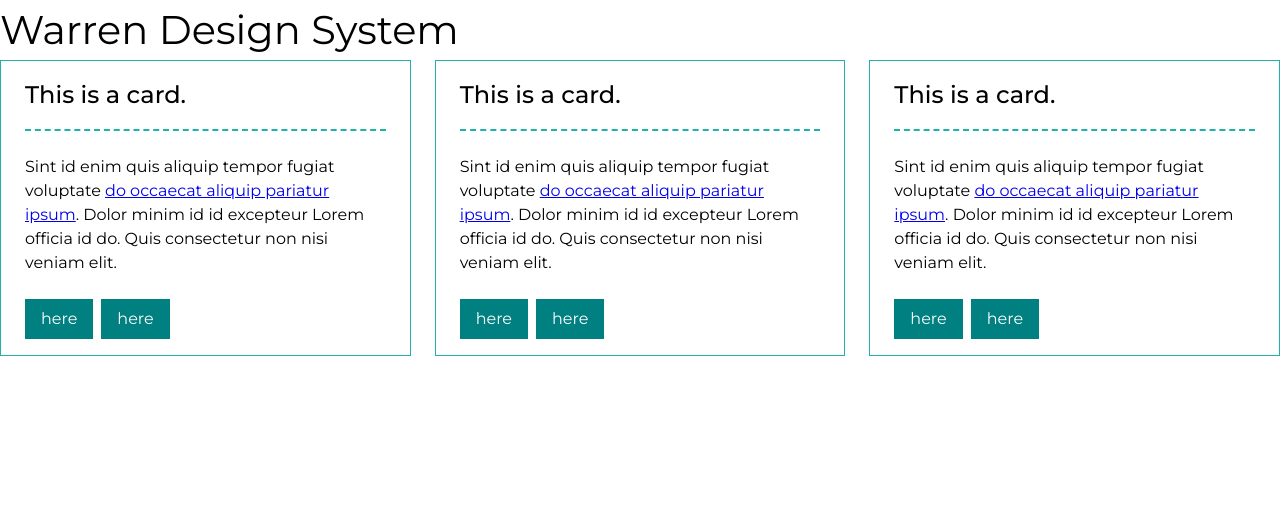
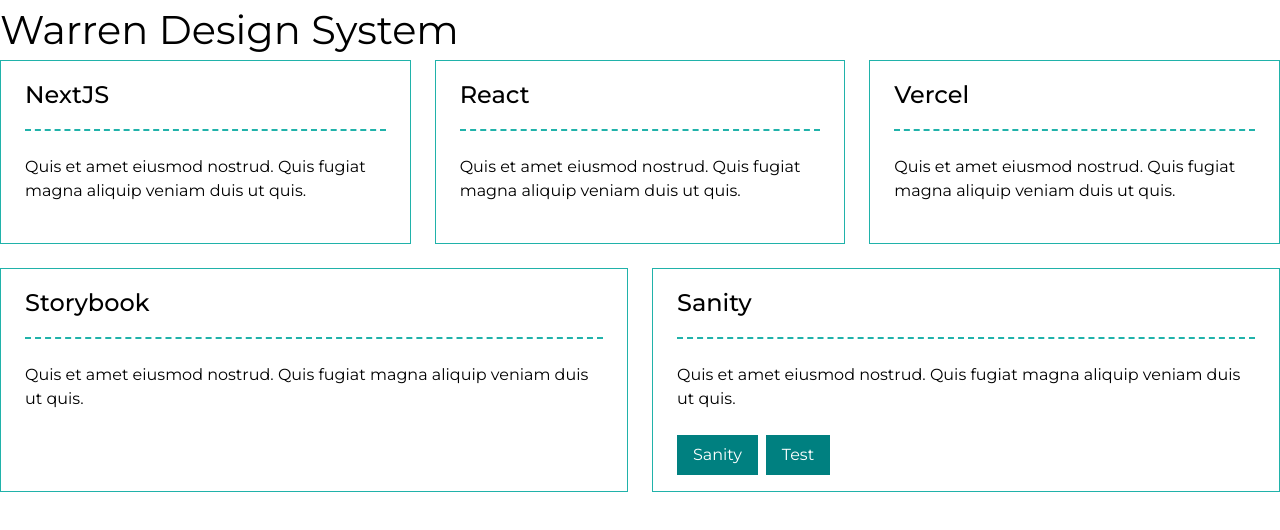
Before and after one commit to pixelrabbit/fluffle, a Next.js app: page / in a window 1280 px wide. Shown: the top 530 px of the page. Built offline with nearby package versions, Linux system fonts and the light colour scheme.

Commit message:
buttons in cards,decks

```diff
--- a/components/button/button.tsx
+++ b/components/button/button.tsx
@@ -3,13 +3,14 @@
 import { clsx } from 'clsx';
 
 export default function Button({
-    text = "",
-    type = "primary"
+    type= "primary",
+    target,
+    children
 }) {
     return (
-       <Link href="#" className={clsx(
+       <Link href="#" target={target} className={clsx(
         styles.button,
         styles[type]
-        )}><span>{text} here</span></Link>
+        )}><span>{children}</span></Link>
     );
 }
--- a/components/card/card.module.css
+++ b/components/card/card.module.css
@@ -1,5 +1,5 @@
 .card {
-    flex: 1 1 auto;
+    flex: 1 1 320px;
     display: flex;
     flex-direction: column;
     row-gap: var(--spacer-md);
--- a/components/card/card.tsx
+++ b/components/card/card.tsx
@@ -2,18 +2,24 @@
 import styles from "./card.module.css";
 import { clsx } from 'clsx';
 
-export default function Card() {
+export default function Card({
+    heading = "",
+    content = "",
+    buttons = [],
+    children
+}) {
     return (
         <div className={clsx(styles.card)}>
             <div className={clsx(styles.header)}>
-                <h3>This is a card.</h3>
+                <h3>{heading}</h3>
             </div>
             <div className={clsx(styles.main)}>
-                <p>Sint id enim quis aliquip tempor fugiat voluptate <a href="#">do occaecat aliquip pariatur ipsum</a>. Dolor minim id id excepteur Lorem officia id do. Quis consectetur non nisi veniam elit.</p>
+                {children}
             </div>
             <div className={clsx(styles.buttons)}>
-                <Button></Button>
-                <Button></Button>
+                {buttons.map((button, index) => (
+                    <Button key={index} href={button.href} target={button.target}>{button.text}</Button>
+                ))}
             </div>
 
         </div>
--- a/components/deck/deck.module.css
+++ b/components/deck/deck.module.css
@@ -1,5 +1,6 @@
 .deck {
     display: flex;
+    flex-wrap: wrap;
     justify-content: space-between;
     gap: var(--spacer-md);
 }
--- a/components/deck/deck.tsx
+++ b/components/deck/deck.tsx
@@ -2,11 +2,24 @@
 import Card from "../card/card";
 
 export default function Deck() {
+    const sanity = {
+        buttons: [{
+            text:"Sanity",
+            href:"https://www.sanity.io/",
+            target: "_blank"
+        },{
+            text:"Test",
+            href:"https://www.sanity.io/",
+            target: "_blank"
+        }]
+    }
     return (
         <div className={styles.deck}>
-            <Card></Card>
-            <Card></Card>
-            <Card></Card>
+            <Card heading="NextJS"><p>Quis et amet eiusmod nostrud. Quis fugiat magna aliquip veniam duis ut quis.</p></Card>
+            <Card heading="React"><p>Quis et amet eiusmod nostrud. Quis fugiat magna aliquip veniam duis ut quis.</p></Card>
+            <Card heading="Vercel"><p>Quis et amet eiusmod nostrud. Quis fugiat magna aliquip veniam duis ut quis.</p></Card>
+            <Card heading="Storybook"><p>Quis et amet eiusmod nostrud. Quis fugiat magna aliquip veniam duis ut quis.</p></Card>
+            <Card heading="Sanity" buttons={sanity.buttons}><p>Quis et amet eiusmod nostrud. Quis fugiat magna aliquip veniam duis ut quis.</p></Card>
         </div>
     );
 }
```
